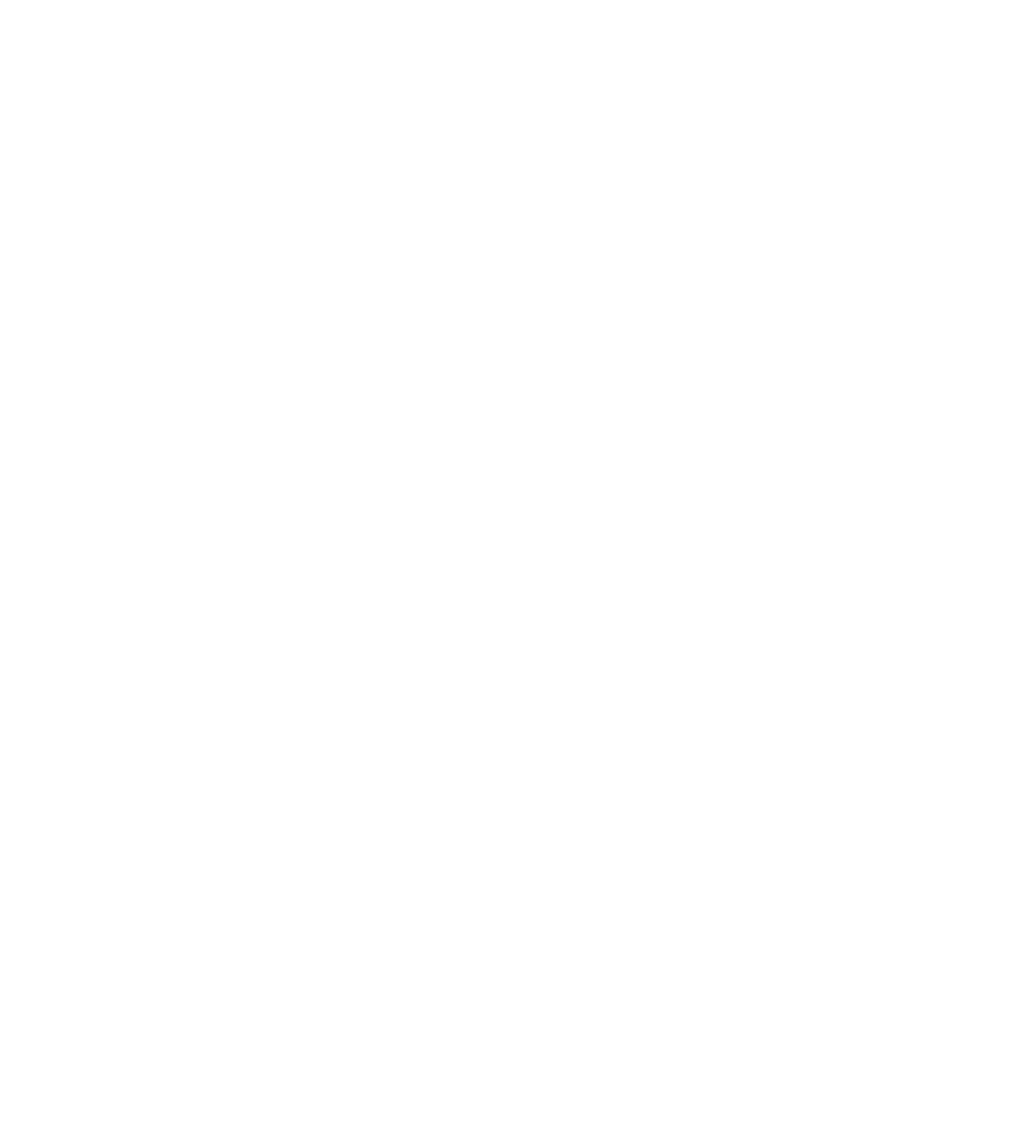
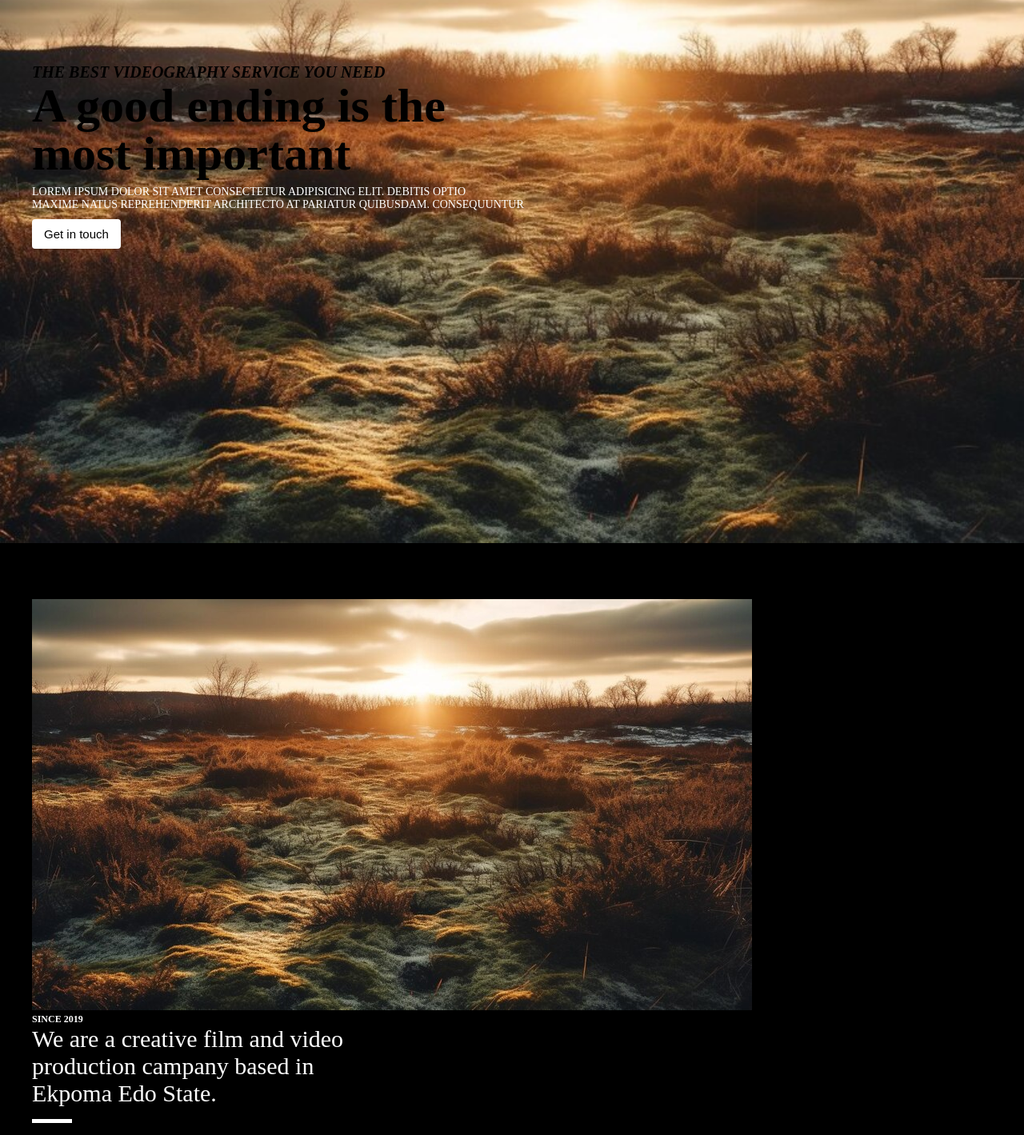
Before and after one commit to kemerald25/favor-bless-media, a React app: page / in a window 1280 px wide. Shown: the part 121-1540 px from the top of the page at 80% size. Before the commit the page ends 800 px from the top, so only its background shows below. Built offline with nearby package versions, Linux system fonts and the light colour scheme.

Commit message:
updated Home page

```diff
--- a/components/Navbar.js
+++ b/components/Navbar.js
@@ -15,6 +15,9 @@ function Navbar() {
                         <Link to="/about" className="link">About</Link>
                     </li>
                     <li>
+                        <Link to="/service" className="link">Services</Link>
+                    </li>
+                    <li>
                         <Link to="/contact" className="link">Contact</Link>
                     </li>
                 </ul>
--- a/pages/Home.js
+++ b/pages/Home.js
@@ -1,8 +1,40 @@
 import React from "react"
 
-function Home(){
-    return(
-        <div className="allPages">Home Page</div>
+function Home() {
+    return (
+        <div>
+            <div className="banner">
+                <div className="allPages">
+                    <div className="bannerInfo">
+                        <p>The best Videography Service You need</p>
+                        <h1>A good ending is the <br /> most important </h1>
+                        <p className="intro">Lorem ipsum dolor sit amet consectetur adipisicing elit.
+                            Debitis optio <br /> maxime natus reprehenderit architecto at pariatur quibusdam.
+                            Consequuntur</p>
+                        <button className="btn">Get in touch</button>
+                    </div>
+                </div>
+            </div>
+            <div className="allPages">
+                <div className="about">
+                    <div className="about-img">
+                        <img src="./img/land.jpg" />
+                    </div>
+                    <div className="about-info">
+                        <h3>since 2019</h3>
+                        <h1>We are a creative film and video <br /> production campany based in <br />
+                            Ekpoma Edo State.
+                        </h1>
+                        <div className="stroke"></div>
+                        <p>We are a creative film and photo production company hungry for quality in aesthetics
+                            to create modern <br /> recognizable stuff we are working with a strong network of experienced
+                            professionals. We set up teams to <br /> shape your identity, push your idea and manage the workflow
+                            from pre to post-production.
+                        </p>
+                    </div>
+                </div>
+            </div>
+        </div>
     )
 }
 
--- /dev/null
+++ b/pages/Service.js
@@ -0,0 +1,9 @@
+import React from "react"
+
+function Service(){
+    return(
+        <div className="allPages">Service Page</div>
+    )
+}
+
+export default Service;
--- a/src/App.js
+++ b/src/App.js
@@ -4,7 +4,7 @@ import Navbar from "../components/Navbar";
 import Home from "../pages/Home";
 import About from "../pages/About";
 import Contact from "../pages/Contact";
-
+import Service from "../pages/Service";
 function App() {
   return (
     <Router>
@@ -14,6 +14,7 @@ function App() {
           <Route path="/" element={<Home />} />
           <Route path="/about" element={<About />} />
           <Route path="/contact" element={<Contact />} />
+          <Route path="/service" element={<Service />} />
         </Routes>
       </div>
     </Router>
--- a/styles.css
+++ b/styles.css
@@ -1,11 +1,16 @@
-@import url('https://fonts.googleapis.com/css2?family=Montserrat&display=swap');
+/* @import url('https://fonts.googleapis.com/css2?family=Montserrat&display=swap'); */
 body{
     font-family: 'Montserrat';
     padding: 0;
     margin: 0;
+    background-color: #000;
 }
 nav{
     background-color: #000;
+    position: fixed;
+    width: 100%;
+    margin: 0 auto;
+    padding: 10px 0;
 }
 .navbar{
     display: flex;
@@ -34,3 +39,75 @@ nav{
     color: #fff;
     font-size: 20px;
 }
+.banner{
+    background-image: url(img/land.jpg);
+    background-size: cover;
+    background-repeat: no-repeat;
+    height: 100vh;
+    margin: 0 auto;
+    max-width: 1400px;
+    /* opacity: 50%; */
+}
+.bannerInfo{
+    padding-top: 200px;
+}
+.bannerInfo p{
+    font-size: 20px;
+    font-weight: 700;
+    margin: 0;
+    font-style: italic;
+    text-transform: uppercase;
+}
+
+.bannerInfo h1{
+    font-size: 60px;
+    font-weight: 700;
+    margin: 0;
+    line-height: 60px;
+}
+.btn{
+    padding: 10px 15px;
+    font-size: 15px;
+    background-color: #fff;
+    border: none;
+    border-radius: 4px;
+    cursor: pointer;
+}
+.btn:hover{
+    background-color: transparent;
+    border: 2px solid #fff;
+    color: #fff;
+}
+
+.intro{
+    font-size: 14px !important;
+    font-weight: 500 !important;
+    color: #fff;
+    font-style: normal !important;
+    margin: 10px 0 !important;
+}
+.about{
+    margin-top: 70px;
+}
+.about-info h3{
+    margin: 0;
+    font-size: 12px;
+    color: #fff;
+    text-transform: uppercase;
+}
+.about-info h1{
+    color: #fff;
+    font-size: 30px;
+    margin: 0;
+    font-weight: 500;
+}
+.stroke{
+    background-color: #fff;
+    height: 5px;
+    width: 50px;
+    margin-top: 15px;
+}
+.about-info p{
+    color: #fff;
+    font-size: 15px;
+}
```
Also changed, not shown: img/769b836d364602b8dfc36cdde9bcdee5.jpg (added), img/land.jpg (added).
